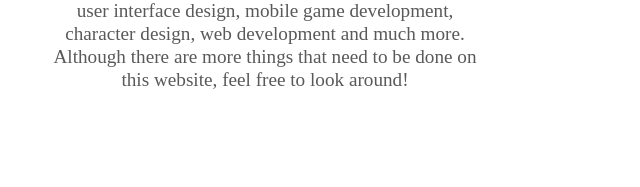
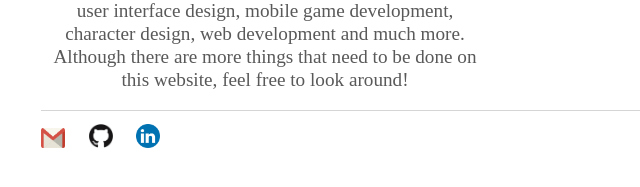
Before and after one commit to sarahoss/sarahoss.github.io, a Jekyll site: the page built from index.html, in a window 1280 px wide. Shown: the part 455-642 px from the top of the page, without its empty margins (151-791 px from the left). Built offline with Jekyll 4.4.1, drawn with Linux system fonts in a browser that asks for light colours.

Commit message:
Update index.html

```diff
--- a/index.html
+++ b/index.html
@@ -20,6 +20,13 @@
 			mobile game development, character design, web development and much more. Although there are more things that need
 			to be done on this website, feel free to look around!
 		</p>
+		<footer>
+	    		<ul>
+	        		<li><a href="mailto:sara.hosseini01@gmail.com"><img class="img-responsive" src="src/gmaillogo.png" height="20" width="24"/></a></li>
+	        		<li><a href="https://github.com/sarahoss"><img class="img-responsive" src="src/githublogo.png" height="24" width="24"/></a></li>
+				<li><a href="https://www.linkedin.com/in/sara-hosseini/"><img class="img-responsive" src="src/linkedinlogo.png" height="24" width="24"/></a></li>
+			</ul>
+		</footer>
 		</div>
 	</section>
 </div>
```
